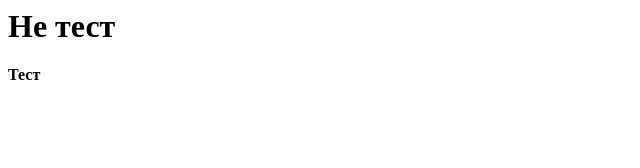
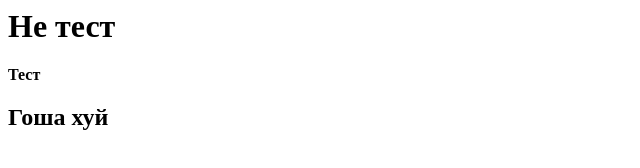
Before and after one commit to snapDD/project, a plain HTML site: page index.html in a window 1280 px wide. Shown: the whole page, without its empty margins (0-640 px from the left). Drawn offline with Linux system fonts and the light colour scheme.

Commit message:
гоша

```diff
--- a/index.html
+++ b/index.html
@@ -8,6 +8,7 @@
     <body>
         <h1>Не тест</h1>
         <strong>Тест</strong>
+        <h2>Гоша хуй</h2>
     </body>
 
 </html>
```
